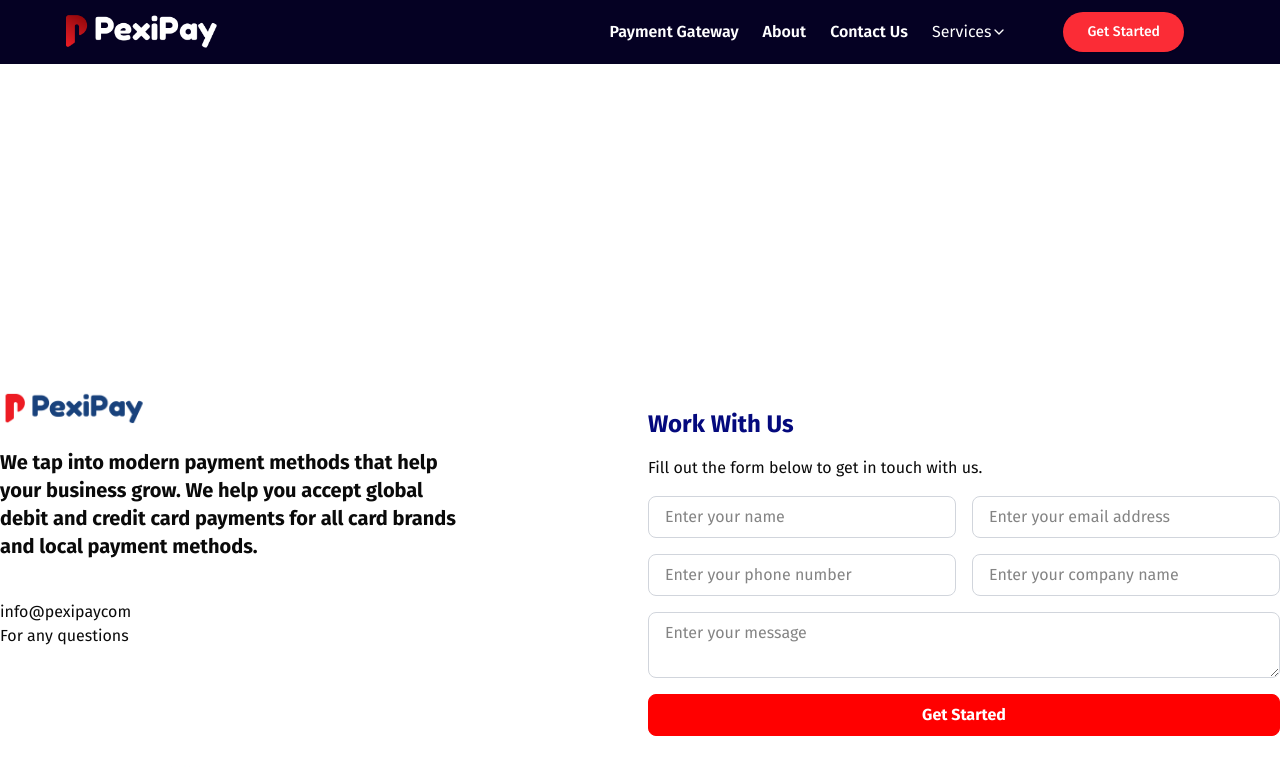
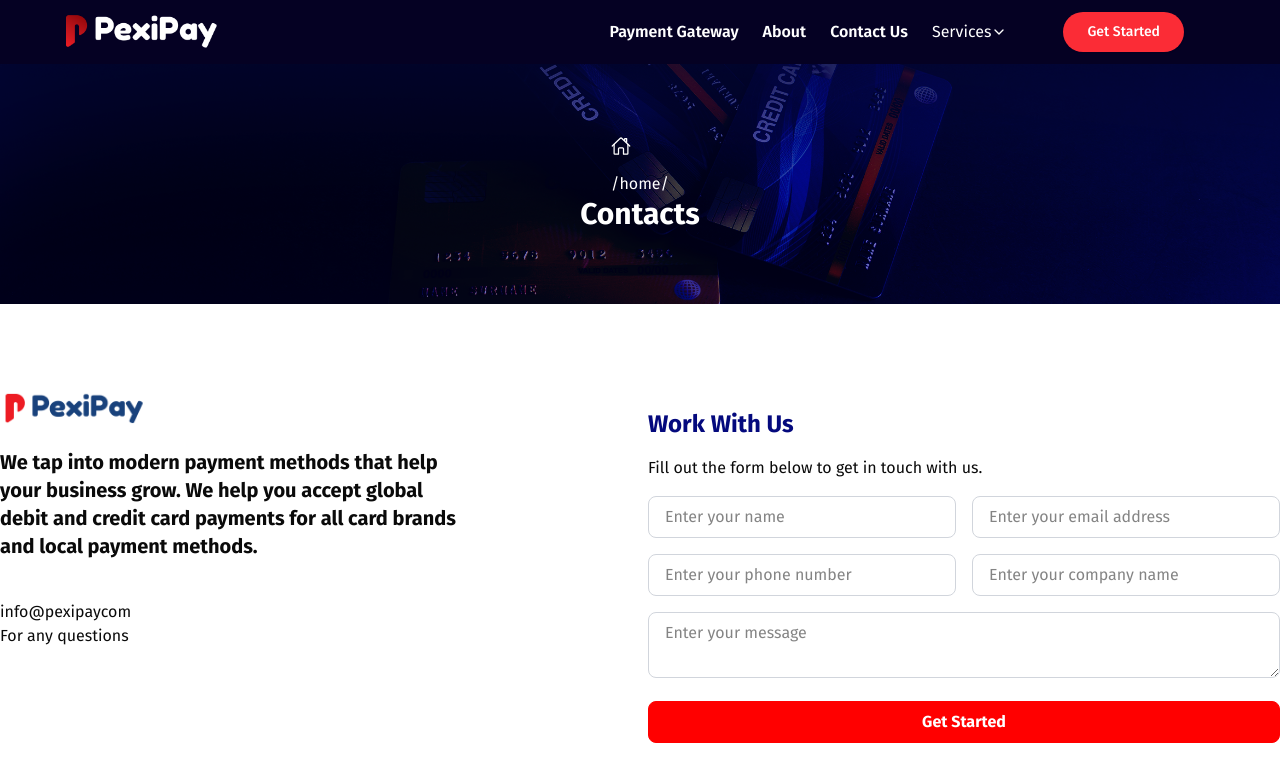
Before and after one commit to OvasisGroup/pexi-pay, a Next.js app: page /contacts in a window 1280 px wide. Shown: the top 767 px of the page. Built offline with nearby package versions, Linux system fonts and the light colour scheme.

Commit message:
fix contact us section

```diff
--- a/src/app/contacts/page.tsx
+++ b/src/app/contacts/page.tsx
@@ -1,50 +1,319 @@
-import About from '@/components/About'
-import Footer from '@/components/Footer'
-import MainFooter from '@/components/MainFooter'
-import NavigationBar from '@/components/Navbar'
-import React from 'react'
-import { IoHomeOutline } from 'react-icons/io5'
-import Link from 'next/link'
-import Image from 'next/image'
+"use client";
 
-export default function page() {
+import About from "@/components/About";
+import Footer from "@/components/Footer";
+import MainFooter from "@/components/MainFooter";
+import NavigationBar from "@/components/Navbar";
+import React, { useState } from "react";
+import { IoHomeOutline } from "react-icons/io5";
+import Link from "next/link";
+import Image from "next/image";
+import { useToast } from "@/components/ui/use-toast";
+
+export default function ContactPage() {
+  const { toast } = useToast();
+  const [isLoading, setIsLoading] = useState(false);
+  const [formData, setFormData] = useState({
+    name: "",
+    email: "",
+    phone: "",
+    company: "",
+    message: "",
+  });
+
+  const [errors, setErrors] = useState({
+    name: "",
+    email: "",
+    phone: "",
+    company: "",
+    message: "",
+  });
+
+  const validateForm = () => {
+    const newErrors = {
+      name: "",
+      email: "",
+      phone: "",
+      company: "",
+      message: "",
+    };
+
+    let isValid = true;
+
+    if (!formData.name.trim()) {
+      newErrors.name = "Name is required";
+      isValid = false;
+    }
+
+    if (!formData.email.trim()) {
+      newErrors.email = "Email is required";
+      isValid = false;
+    } else if (!/^[^\s@]+@[^\s@]+\.[^\s@]+$/.test(formData.email)) {
+      newErrors.email = "Invalid email format";
+      isValid = false;
+    }
+
+    if (!formData.phone.trim()) {
+      newErrors.phone = "Phone number is required";
+      isValid = false;
+    }
+
+    if (!formData.company.trim()) {
+      newErrors.company = "Company name is required";
+      isValid = false;
+    }
+
+    if (!formData.message.trim()) {
+      newErrors.message = "Message is required";
+      isValid = false;
+    }
+
+    setErrors(newErrors);
+    return isValid;
+  };
+
+  const handleChange = (
+    e: React.ChangeEvent<HTMLInputElement | HTMLTextAreaElement>
+  ) => {
+    const { name, value } = e.target;
+    setFormData((prev) => ({
+      ...prev,
+      [name]: value,
+    }));
+    // Clear error when user starts typing
+    if (errors[name as keyof typeof errors]) {
+      setErrors((prev) => ({
+        ...prev,
+        [name]: "",
+      }));
+    }
+  };
+
+  const handleSubmit = async (e: React.FormEvent) => {
+    e.preventDefault();
+
+    if (!validateForm()) {
+      // Get all error messages that are not empty
+      const errorMessages = Object.entries(errors)
+        .filter(([_, message]) => message !== "")
+        .map(
+          ([field, message]) =>
+            `${field.charAt(0).toUpperCase() + field.slice(1)}: ${message}`
+        );
+
+      // Ensure we have error messages to display
+      if (errorMessages.length > 0) {
+        toast({
+          title: "Validation Error",
+          description: errorMessages.join("\n"),
+          variant: "destructive",
+          duration: 5000,
+        });
+      } else {
+        toast({
+          title: "Validation Error",
+          description: "Please fill in all required fields",
+          variant: "destructive",
+          duration: 5000,
+        });
+      }
+      return;
+    }
+
+    setIsLoading(true);
+
+    try {
+      const response = await fetch("/api/contact-us", {
+        method: "POST",
+        headers: {
+          "Content-Type": "application/json",
+        },
+        body: JSON.stringify({
+          name: formData.name,
+          email: formData.email,
+          subject: `Contact Form Submission from ${formData.company}`,
+          message: `
+            Name: ${formData.name}
+            Email: ${formData.email}
+            Phone: ${formData.phone}
+            Company: ${formData.company}
+            Message: ${formData.message}
+          `,
+        }),
+      });
+
+      const data = await response.json();
+      console.log("API Response:", data); // Debug log
+
+      if (response.ok) {
+        toast({
+          title: "Success!",
+          description: "Your message has been sent successfully",
+          duration: 5000,
+        });
+        // Reset form
+        setFormData({
+          name: "",
+          email: "",
+          phone: "",
+          company: "",
+          message: "",
+        });
+      } else {
+        console.log("Error Response:", data); // Debug log
+        const errorMessage =
+          data?.message ||
+          data?.error ||
+          "We couldn't send your message. Please try again later.";
+        toast({
+          title: "Oops! Something went wrong",
+          description: errorMessage,
+          variant: "destructive",
+          duration: 5000,
+        });
+      }
+    } catch (error) {
+      console.error("Caught Error:", error); // Debug log
+      toast({
+        title: "Oops! Something went wrong",
+        description:
+          "We couldn't send your message. Please check your connection and try again.",
+        variant: "destructive",
+        duration: 5000,
+      });
+    } finally {
+      setIsLoading(false);
+    }
+  };
+
   return (
     <section>
       <NavigationBar />
-            <div className='relative w-full h-60 bg-[url("/images/faq.png")] bg-cover bg-center bg-no-repeat'>
-                <div className='flex flex-col justify-center items-center h-full'>
-                    <Link href={'/'}><p className='text-white'><span><IoHomeOutline size={20} className='text-white mb-4' /></span>/home/</p></Link>
-                    <h1 className='font-bold text-white sm:text-3xl text-xl'>Contacts</h1>
+      <div className="relative w-full h-60 bg-[url('/images/faq.png')] bg-cover bg-center bg-no-repeat">
+        <div className="flex flex-col justify-center items-center h-full">
+          <Link href={"/"}>
+            <p className="text-white">
+              <span>
+                <IoHomeOutline size={20} className="text-white mb-4" />
+              </span>
+              /home/
+            </p>
+          </Link>
+          <h1 className="font-bold text-white sm:text-3xl text-xl">Contacts</h1>
         </div>
       </div>
-            <div className='max-w-7xl mx-auto py-6 my-16 px-6 md:px-0 grid grid-cols-1 md:grid-cols-2 gap-4'>
+      <div className="max-w-7xl mx-auto py-6 my-16 px-6 md:px-0 grid grid-cols-1 md:grid-cols-2 gap-4">
         <div>
-                    <Image src="/images/pexi-dark.png" alt="image" width={150} height={100} className='mb-6' />
-                <p className='font-bold text-xl md:pr-40 px-6 md:px-0 text-center md:text-left'>We tap into modern payment methods that help your business grow. We help you accept global debit and credit card payments for all card brands and local payment methods. </p>
-                <p className='mt-10'>
-                info@pexipaycom
-
+          <Image
+            src="/images/pexi-dark.png"
+            alt="image"
+            width={150}
+            height={100}
+            className="mb-6"
+          />
+          <p className="font-bold text-xl md:pr-40 px-6 md:px-0 text-center md:text-left">
+            We tap into modern payment methods that help your business grow. We
+            help you accept global debit and credit card payments for all card
+            brands and local payment methods.{" "}
           </p>
+          <p className="mt-10">info@pexipaycom</p>
           <p>For any questions</p>
         </div>
-                <div className='flex flex-col items-center md:flex md:items-start mt-4 gap-4'>
-                    <h1 className='font-bold text-mainblue text-2xl'>Work With Us</h1>
+        <div className="flex flex-col items-center md:flex md:items-start mt-4 gap-4">
+          <h1 className="font-bold text-mainblue text-2xl">Work With Us</h1>
           <p>Fill out the form below to get in touch with us.</p>
-                    <div className='grid grid-cols-2 gap-4 w-full'>
-                    <input type="text" placeholder="Enter your name" className='w-full px-4 py-2 bg-white border border-gray-300 rounded-md focus:outline-none focus:border-maingreen' />
-                    <input type="email" placeholder="Enter your email address" className='w-full px-4 py-2 bg-white border border-gray-300 rounded-md focus:outline-none focus:border-maingreen' />
+          <form onSubmit={handleSubmit} className="w-full space-y-4">
+            <div className="grid grid-cols-2 gap-4 w-full">
+              <div>
+                <input
+                  type="text"
+                  name="name"
+                  value={formData.name}
+                  onChange={handleChange}
+                  placeholder="Enter your name"
+                  className={`w-full px-4 py-2 bg-white border ${
+                    errors.name ? "border-red-500" : "border-gray-300"
+                  } rounded-md focus:outline-none focus:border-maingreen`}
+                />
+                {errors.name && (
+                  <p className="text-red-500 text-sm mt-1">{errors.name}</p>
+                )}
               </div>
-                    <div className='grid grid-cols-2 gap-4 w-full'>
-                    <input type="text" placeholder="Enter your phone number" className='w-full px-4 py-2 bg-white border border-gray-300 rounded-md focus:outline-none focus:border-maingreen' />
-                    <input type="text" placeholder="Enter your company name" className='w-full px-4 py-2 bg-white border border-gray-300 rounded-md focus:outline-none focus:border-maingreen' />
+              <div>
+                <input
+                  type="email"
+                  name="email"
+                  value={formData.email}
+                  onChange={handleChange}
+                  placeholder="Enter your email address"
+                  className={`w-full px-4 py-2 bg-white border ${
+                    errors.email ? "border-red-500" : "border-gray-300"
+                  } rounded-md focus:outline-none focus:border-maingreen`}
+                />
+                {errors.email && (
+                  <p className="text-red-500 text-sm mt-1">{errors.email}</p>
+                )}
               </div>
-                    <textarea placeholder="Enter your message" className='w-full px-4 py-2 bg-white border border-gray-300 rounded-md focus:outline-none focus:border-maingreen' />
-                    <button className='w-full px-4 py-2 border bg-mainsecondary border-mainsecondary rounded-md text-white font-bold hover:bg-red-700 focus:outline-none focus:border-mainsecodnary cursor-pointer'>Get Started</button>
+            </div>
+            <div className="grid grid-cols-2 gap-4 w-full">
+              <div>
+                <input
+                  type="tel"
+                  name="phone"
+                  value={formData.phone}
+                  onChange={handleChange}
+                  placeholder="Enter your phone number"
+                  className={`w-full px-4 py-2 bg-white border ${
+                    errors.phone ? "border-red-500" : "border-gray-300"
+                  } rounded-md focus:outline-none focus:border-maingreen`}
+                />
+                {errors.phone && (
+                  <p className="text-red-500 text-sm mt-1">{errors.phone}</p>
+                )}
+              </div>
+              <div>
+                <input
+                  type="text"
+                  name="company"
+                  value={formData.company}
+                  onChange={handleChange}
+                  placeholder="Enter your company name"
+                  className={`w-full px-4 py-2 bg-white border ${
+                    errors.company ? "border-red-500" : "border-gray-300"
+                  } rounded-md focus:outline-none focus:border-maingreen`}
+                />
+                {errors.company && (
+                  <p className="text-red-500 text-sm mt-1">{errors.company}</p>
+                )}
+              </div>
+            </div>
+            <div>
+              <textarea
+                name="message"
+                value={formData.message}
+                onChange={handleChange}
+                placeholder="Enter your message"
+                className={`w-full px-4 py-2 bg-white border ${
+                  errors.message ? "border-red-500" : "border-gray-300"
+                } rounded-md focus:outline-none focus:border-maingreen`}
+              />
+              {errors.message && (
+                <p className="text-red-500 text-sm mt-1">{errors.message}</p>
+              )}
+            </div>
+            <button
+              type="submit"
+              disabled={isLoading}
+              className="w-full px-4 py-2 border bg-mainsecondary border-mainsecondary rounded-md text-white font-bold hover:bg-red-700 focus:outline-none focus:border-mainsecodnary cursor-pointer disabled:opacity-50 disabled:cursor-not-allowed"
+            >
+              {isLoading ? "Sending..." : "Get Started"}
+            </button>
+          </form>
         </div>
       </div>
       <About />
       <MainFooter />
       <Footer />
     </section>
-    )
+  );
 }
--- a/src/components/Subscription.tsx
+++ b/src/components/Subscription.tsx
@@ -30,6 +30,7 @@ export default function Subscription() {
           title: "Success!",
           description: "Successfully subscribed to our mailing list!",
           className: "bg-primary text-primary-foreground",
+          duration: 5000,
         });
         setEmail("");
       } else {
@@ -38,6 +39,7 @@ export default function Subscription() {
           description: data.error || "Failed to subscribe. Please try again.",
           variant: "destructive",
           className: "bg-destructive text-destructive-foreground",
+          duration: 5000,
         });
       }
     } catch (error) {
@@ -46,6 +48,7 @@ export default function Subscription() {
         description: "An error occurred. Please try again.",
         variant: "destructive",
         className: "bg-destructive text-destructive-foreground",
+        duration: 5000,
       });
     } finally {
       setIsLoading(false);
```
Lines whose indentation alone changed are shown as unchanged.
